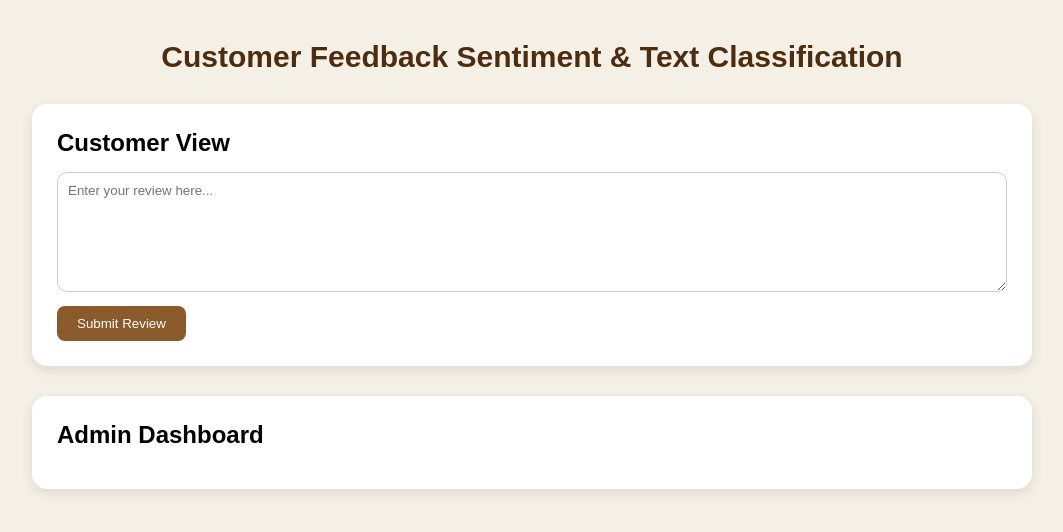
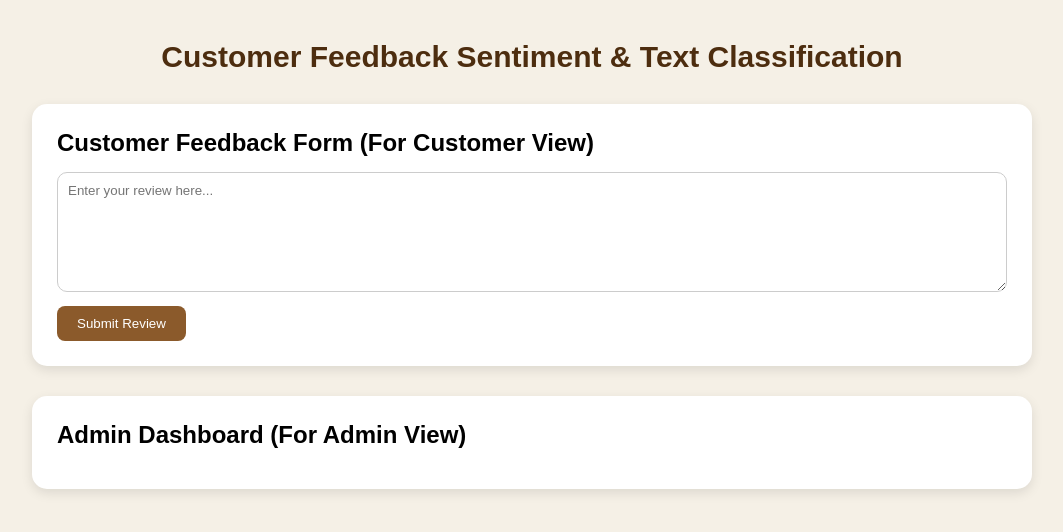
Before and after one commit to freaahhh/GROUP_PROJECT_649, a Flask app: template templates/index2.html in a window 1280 px wide. Shown: the top 532 px of the page, without its empty margins (108-1171 px from the left). Run offline with Flask 3, Linux system fonts and the light colour scheme; the template is opened without the code that fills it, so the values that code supplies are empty.

Commit message:
Finish
Yeay!!!

```diff
--- a/submitted_reviews.csv
+++ b/submitted_reviews.csv
@@ -1,2 +1 @@
 Review,Sentiment,Category
-The car is pretty,Positive,General
--- a/templates/index2.html
+++ b/templates/index2.html
@@ -94,7 +94,7 @@
         <!-- CUSTOMER INPUT -->
         <div class="card">
 
-            <h2>Customer View</h2>
+            <h2>Customer Feedback Form (For Customer View)</h2>
 
             <form method="POST">
 
@@ -111,7 +111,7 @@
         <!-- ADMIN DASHBOARD -->
         <div class="card">
 
-            <h2>Admin Dashboard</h2>
+            <h2>Admin Dashboard (For Admin View)</h2>
 
             {% for item in admin_data %}
 
```
Also changed, not shown: README.md, 1 other file.
